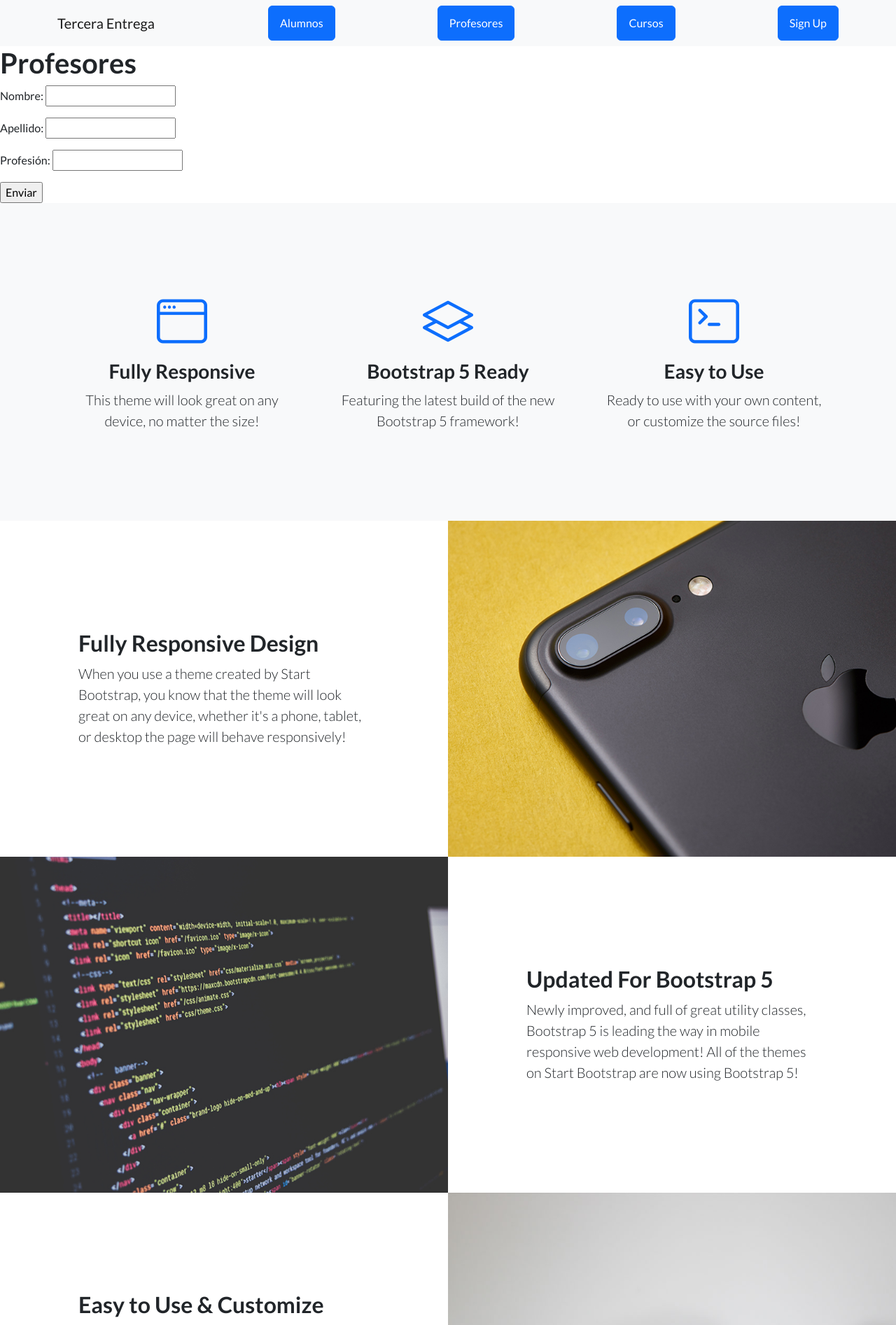
After one commit to SantiagoSzpakowski/Tercera-pre-entrega-Szpakowski, a Django app: page /AppTerceraEntrega/profesores/ in a window 1280 px wide. The commit adds this page. Shown: the top 1893 px of the page at 70% size. Run offline with Django 4.2, Linux system fonts and the light colour scheme; some libraries are stand-ins or nearby versions.

Commit message:
Registro profesores

```diff
--- a/AppTerceraEntrega/templates/appterceraentrega/padre.html
+++ b/AppTerceraEntrega/templates/appterceraentrega/padre.html
@@ -23,7 +23,7 @@
             <div class="container">
                 <a class="navbar-brand" href="{%url 'inicio'%}">Tercera Entrega</a>
                 <a class="btn btn-primary" href="{%url 'alumnos'%}">Alumnos</a>
-                <a class="btn btn-primary" href="#signup">Profesores</a>
+                <a class="btn btn-primary" href="{%url 'profesores'%}">Profesores</a>
                 <a class="btn btn-primary" href="{%url 'cursos'%}">Cursos</a>
                 <a class="btn btn-primary" href="#signup">Sign Up</a>
             </div>
--- /dev/null
+++ b/AppTerceraEntrega/templates/appterceraentrega/profesores.html
@@ -0,0 +1,31 @@
+<!DOCTYPE html>
+<html lang="en">
+<head>
+    <meta charset="UTF-8">
+    <meta name="viewport" content="width=device-width, initial-scale=1.0">
+    <title>Document</title>
+</head>
+<body>
+
+
+    {% extends "appterceraentrega/padre.html" %}
+
+    {% load static %}
+
+    {% block contenidoQueCambia %}
+
+    <h1>Profesores</h1>
+
+    <form action="" method="POST">
+        {% csrf_token %}
+        <p>Nombre: <input type="text" name="nombre"></p>
+        <p>Apellido: <input type="text" name="apellido"></p>
+        <p>Profesión: <input type="text" name="profesion"></p>
+
+        <input type="submit" value="Enviar">
+    </form>
+
+    {% endblock %}
+
+</body>
+</html>
--- a/AppTerceraEntrega/urls.py
+++ b/AppTerceraEntrega/urls.py
@@ -4,5 +4,6 @@
 urlpatterns = [
     path('inicio/', views.inicio, name='inicio'),
     path('alumnos/', views.alumnos, name='alumnos'),
+    path('profesores/', views.profesores, name='profesores'),
     path('cursos/', views.cursos, name='cursos')
 ]
--- a/AppTerceraEntrega/views.py
+++ b/AppTerceraEntrega/views.py
@@ -15,6 +15,14 @@
 
     return render(req,"appterceraentrega/alumnos.html")
 
+def profesores(req):
+    if req.method == 'POST':
+        alumno = Profesor(nombre=req.POST['nombre'], apellido=req.POST['apellido'], profesion=req.POST['profesion'])
+        alumno.save()
+        return render(req,"appterceraentrega/padre.html")
+
+    return render(req,"appterceraentrega/profesores.html")
+
 def cursos(req):
     if req.method == 'POST':
         curso = Curso(nombre=req.POST['nombre'], camada=req.POST['camada'])
```
Also changed, not shown: db.sqlite3.
